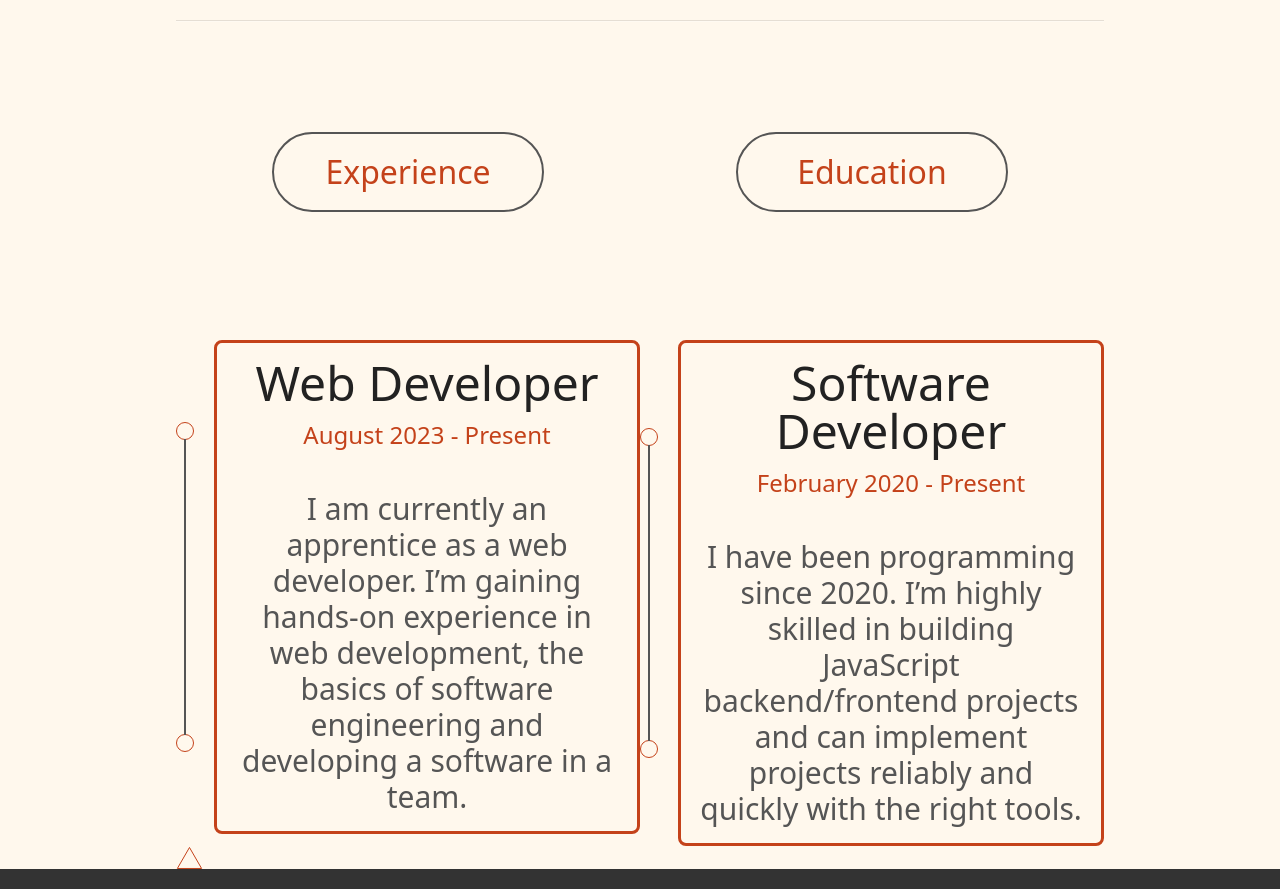
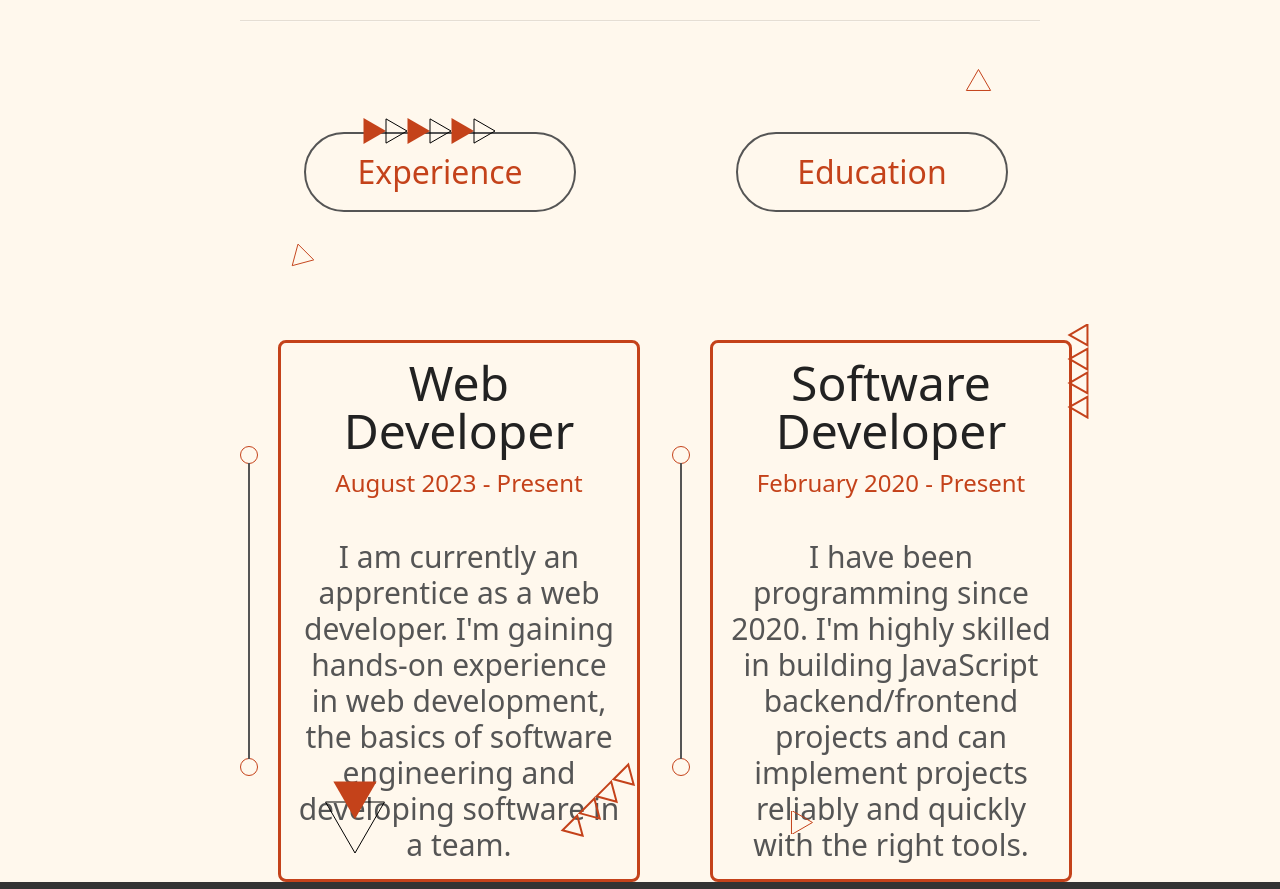
Before and after one commit to FabianEilts/Portfolio, a React (Vite) app: page / in a window 1280 px wide. Shown: the part 884-1773 px from the top of the page. Built offline with nearby package versions, Linux system fonts and the light colour scheme.

Commit message:
ADD: about section

```diff
--- a/src/components/AboutSection/SingleTriangle.jsx
+++ b/src/components/AboutSection/SingleTriangle.jsx
@@ -1,7 +1,9 @@
-function SingleTriangle() {
+function SingleTriangle(props) {
     return (
-        <svg width="27" height="23" viewBox="0 0 27 23" fill="none" xmlns="http://www.w3.org/2000/svg">
-            <path d="M1.34806 22.4724L13.4724 1.47241L25.5968 22.4724L1.34806 22.4724Z" stroke="#C4421A"/>
+        <svg width="27" height="23" viewBox={props.viewBox} fill="none" xmlns="http://www.w3.org/2000/svg">
+            <g transform={props.rotation}>
+                <path d="M1.34806 22.4724L13.4724 1.47241L25.5968 22.4724L1.34806 22.4724Z" stroke="#C4421A"/>
+            </g>
         </svg>
     );
 }
--- /dev/null
+++ b/src/components/AboutSection/TriangleChain.jsx
@@ -0,0 +1,20 @@
+function TriangleChain() {
+	return (
+		<svg
+			width="140"
+			height="30"
+			viewBox="0 0 140 30"
+			fill="none"
+			xmlns="http://www.w3.org/2000/svg"
+		>
+			<path d="M30 15L7.5 27.9904L7.5 2.00962L30 15Z" fill="#C4421A" />
+			<path d="M30 2.87564L51 15L30 27.1244L30 2.87564Z" stroke="black" />
+			<path d="M74 15L51.5 27.9904V2.00962L74 15Z" fill="#C4421A" />
+			<path d="M74 2.87564L95 15L74 27.1244V2.87564Z" stroke="black" />
+			<path d="M118 15L95.5 27.9904V2.00962L118 15Z" fill="#C4421A" />
+			<path d="M118 2.87564L139 15L118 27.1244V2.87564Z" stroke="black" />
+		</svg>
+	)
+}
+
+export default TriangleChain
--- /dev/null
+++ b/src/components/AboutSection/TriangleCombine.jsx
@@ -0,0 +1,16 @@
+function TriangleCombine() {
+	return (
+		<svg
+			width="70"
+			height="85"
+			viewBox="0 0 70 85"
+			fill="none"
+			xmlns="http://www.w3.org/2000/svg"
+		>
+			<path d="M5.55514 33L35 84L64.4449 33H5.55514Z" stroke="black" />
+			<path d="M35 50L56.6506 12.5H13.3494L35 50Z" fill="#C4421A" />
+		</svg>
+	)
+}
+
+export default TriangleCombine
--- /dev/null
+++ b/src/components/AboutSection/TrianglePink.jsx
@@ -0,0 +1,36 @@
+function TrianglePink(props) {
+	return (
+		<svg
+			width={props.width}
+			height={props.height}
+			viewBox={props.viewBox}
+			fill="none"
+			xmlns="http://www.w3.org/2000/svg"
+		>
+			<g transform={props.rotation}>
+				<path
+					d="M72.0075 22.1791L73.6805 22.6274L73.2323 20.9543L68.7494 4.22401L68.3011 2.55098L67.0764 3.77572L54.8289 16.0232L53.6042 17.2479L55.2772 17.6962L72.0075 22.1791Z"
+					stroke="#C4421A"
+					stroke-width="2"
+				/>
+				<path
+					d="M38.0664 56.12L39.7394 56.5683L39.2912 54.8953L34.8083 38.1649L34.36 36.4919L33.1352 37.7166L20.8878 49.9641L19.6631 51.1888L21.3361 51.6371L38.0664 56.12Z"
+					stroke="#C4421A"
+					stroke-width="2"
+				/>
+				<path
+					d="M54.8955 39.2909L56.5685 39.7392L56.1203 38.0662L51.6374 21.3358L51.1891 19.6628L49.9644 20.8875L37.7169 33.135L36.4922 34.3597L38.1652 34.808L54.8955 39.2909Z"
+					stroke="#C4421A"
+					stroke-width="2"
+				/>
+				<path
+					d="M20.9544 73.2323L22.6274 73.6806L22.1792 72.0076L17.6963 55.2772L17.248 53.6042L16.0233 54.8289L3.7758 67.0764L2.55105 68.3011L4.22409 68.7494L20.9544 73.2323Z"
+					stroke="#C4421A"
+					stroke-width="2"
+				/>
+			</g>
+		</svg>
+	)
+}
+
+export default TrianglePink
--- a/src/sections/AboutSection.jsx
+++ b/src/sections/AboutSection.jsx
@@ -4,15 +4,18 @@ import '../styles/AboutSection.css'
 import Heading from '../components/AboutSection/SectionHeading'
 import Block from '../components/AboutSection/Block'
 import SingleTriangle from '../components/AboutSection/SingleTriangle'
+import TrianglePink from '../components/AboutSection/TrianglePink'
+import TriangleChain from '../components/AboutSection/TriangleChain'
+import TriangleCombine from '../components/AboutSection/TriangleCombine'
 
 //https://i.pinimg.com/736x/8a/ee/c7/8aeec7bee05f84d7d1b7b0fbf28515a6.jpg
 
 const AboutSection = () => {
 	return (
 		<section className="section aboutSection pt-40">
-            <div className="inner-content">
-                <Heading heading="About"/>
-                <div className='flex'>
+			<div className="inner-content relative px-4 md:px-8 lg:px-16">
+				<Heading heading="About" />
+				<div className="blocks flex flex-col md:flex-row gap-8">
 					<Block
 						headerText="Experience"
 						contentHeading="Web Developer"
@@ -20,9 +23,9 @@ const AboutSection = () => {
 						content={
 							<div>
 								I am currently an apprentice as a web developer.
-                                I’m gaining<br/> hands-on experience in web development,
-                                the basics of software engineering and developing a
-                                software in a team.
+								I'm gaining hands-on experience in web
+								development, the basics of software engineering
+								and developing software in a team.
 							</div>
 						}
 					/>
@@ -32,20 +35,57 @@ const AboutSection = () => {
 						period="February 2020 - Present"
 						content={
 							<div>
-                                I have been programming since 2020.
-                                I’m highly skilled in building JavaScript backend/frontend
-                                projects and can implement projects reliably and quickly
-                                with the right tools.
+								I have been programming since 2020. I'm highly
+								skilled in building JavaScript backend/frontend
+								projects and can implement projects reliably and
+								quickly with the right tools.
 							</div>
 						}
 					/>
 				</div>
-                <div className='mb-5'>
-                    <SingleTriangle/>
+				<div className="hidden lg:block absolute top-28 right-28">
+					<SingleTriangle
+						height="27"
+						width="23"
+						viewBox="0 0 27 23"
+					/>
+				</div>
+				<div className="hidden lg:block absolute top-72 left-28">
+					<SingleTriangle
+						height="27"
+						width="25"
+						viewBox="3 -5 27 25"
+						rotation="rotate(225, 13.4724, 11.4724)"
+					/>
+				</div>
+				<div className="hidden lg:block absolute bottom-12 right-72">
+					<SingleTriangle
+						height="27"
+						width="23"
+						viewBox="0 0 27 23"
+						rotation="rotate(90, 13.4724, 11.4724)"
+					/>
+				</div>
+				<div className="hidden md:block absolute bottom-10 right-1/2">
+					<TrianglePink width="80" height="80" viewBox="0 0 80 80" />
+				</div>
+				<div className="hidden lg:block absolute bottom-1/2 -right-8">
+					<TrianglePink
+						width="95"
+						height="95"
+						viewBox="0 -7 95 95"
+						rotation="rotate(135, 40, 40)"
+					/>
+				</div>
+				<div className="hidden xl:block absolute top-40 right-152">
+					<TriangleChain />
+				</div>
+				<div className="hidden md:block absolute bottom-7 left-36">
+					<TriangleCombine />
 				</div>
 			</div>
 		</section>
 	)
 }
 
-export default AboutSection;
+export default AboutSection
--- a/tailwind.config.js
+++ b/tailwind.config.js
@@ -1,19 +1,19 @@
 /** @type {import('tailwindcss').Config} */
 export default {
-  content: [
-    "./index.html",
-    "./src/**/*.{js,ts,jsx,tsx}",
-  ],
+	content: ['./index.html', './src/**/*.{js,ts,jsx,tsx}'],
 	theme: {
 		extend: {
-      colors:{
+			colors: {
 				secondaryColor: '#C4421A',
 				turkis: '#48eddd',
 				darkGray: '#222',
-        gray: '#555'
+				gray: '#555',
 			},
 			fontSize: {
-        2: '2rem'
+				2: '2rem',
+			},
+			inset: {
+				152: '38rem',
 			},
 		},
 	},
```
Also changed, not shown: 2 other files (tests, documents, lock files or other folders). Lines whose indentation alone changed are shown as unchanged.
